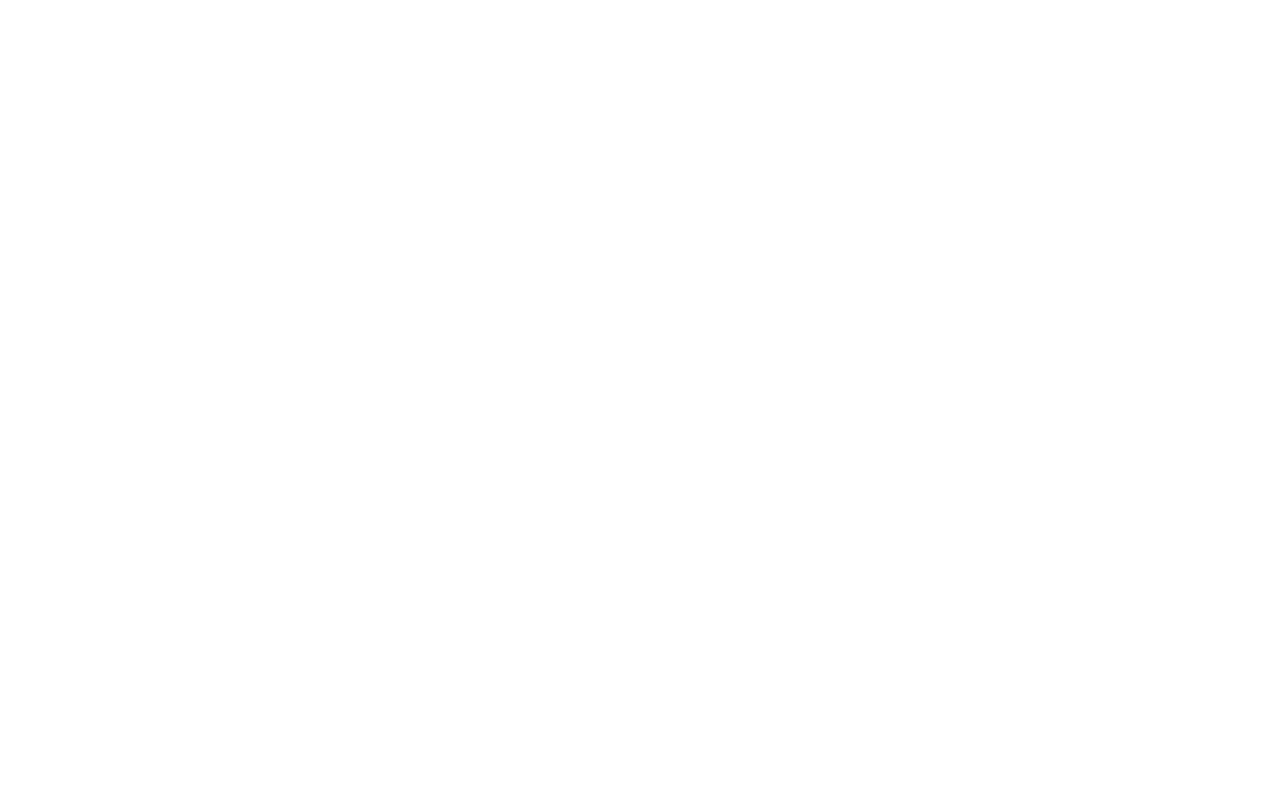
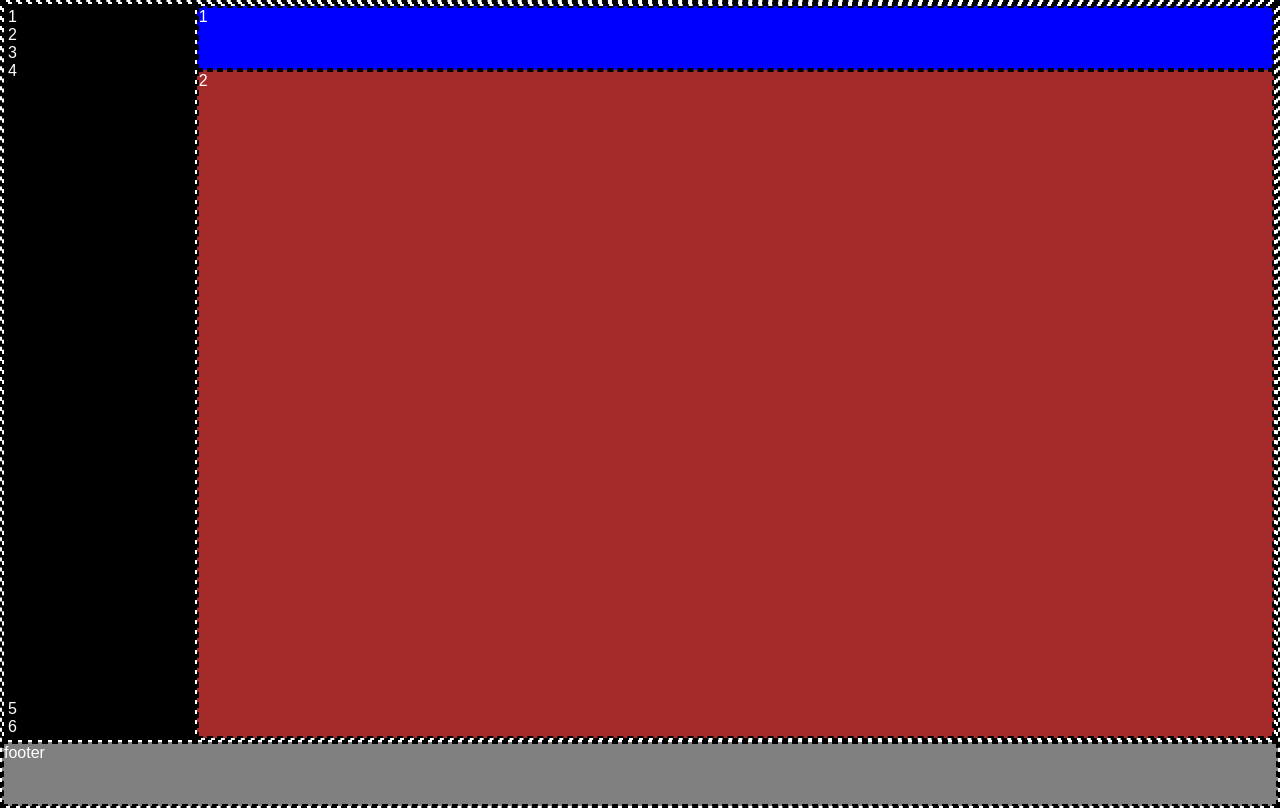
Before and after one commit to GiuseppeDeRosa1992/html-css-spotifyweb, a plain HTML site: page index.html in a window 1280 px wide. Drawn offline with Linux system fonts and the light colour scheme.

Commit message:
added block with background color and class debug and comment

```diff
--- a/css/style.css
+++ b/css/style.css
@@ -7,4 +7,60 @@
 
 body {
     font-family: sans-serif;
+    color: white;
 }
+
+/******************* CSS UTILI *****************/
+.debug,
+.debug main,
+.debug nav,
+.debug nav > div,
+.debug .content,
+.debug .bg-blue,
+.debug .content-bottom,
+.debug footer {
+    border: 2px dashed black;
+}
+
+.flex {
+    display: flex;
+}
+
+.f-column {
+    flex-direction: column;
+}
+
+.jc-between {
+    justify-content: space-between;
+}
+
+/********************* CSS HEADER ***************/
+
+/********************** CSS MAIN ******************/
+
+
+main nav {
+    width: 15%;
+    height: calc(100vh - 8vh);
+    background-color: black;
+}
+
+main .content {
+    width: calc(100% - 15%);
+}
+
+main .bg-blue {
+    height: 8vh;
+    background-color: blue;
+}
+
+main .content-bottom {
+    height: calc(100% - 8vh);
+    background-color: brown;
+}
+
+/********************* CSS FOOTER *******************/
+footer {
+    height: 8vh;
+    background-color: gray;
+}
--- a/index.html
+++ b/index.html
@@ -7,7 +7,32 @@
     <link rel="stylesheet" href="https://cdnjs.cloudflare.com/ajax/libs/font-awesome/6.5.1/css/all.min.css" integrity="sha512-DTOQO9RWCH3ppGqcWaEA1BIZOC6xxalwEsw9c2QQeAIftl+Vegovlnee1c9QX4TctnWMn13TZye+giMm8e2LwA==" crossorigin="anonymous" referrerpolicy="no-referrer" />
     <title>Spotify Web</title>
 </head>
-<body>
+<body class="debug">
+    <header>
+    </header>
 
+    <!-- Nav Bar sulla sinistra e contenuto della pagina sulla destra diviso in content top e bottom il tutto gestito con flex -->
+    <main class="flex">
+        <nav class="flex f-column jc-between">
+            <div>
+                <div>1</div>
+                <div>2</div>
+                <div>3</div>
+                <div>4</div>
+            </div>
+            <div>
+                <div>5</div>
+                <div>6</div>
+            </div>
+        </nav>
+        <div class="content">
+            <div class="bg-blue">1</div>
+            <div class="content-bottom">2</div>
+        </div>
+    </main>
+    <!-- Footer della pagina con un altezza in vh e delle icone dentro -->
+    <footer>
+        footer
+    </footer>
 </body>
 </html>
```
